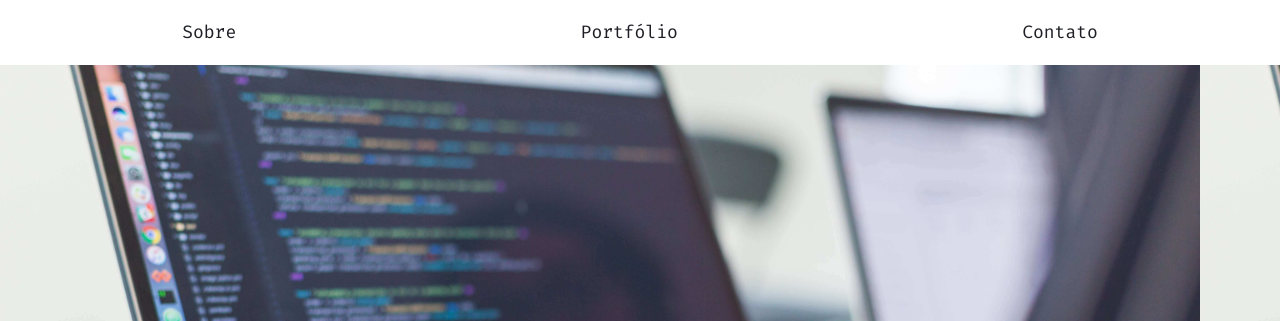
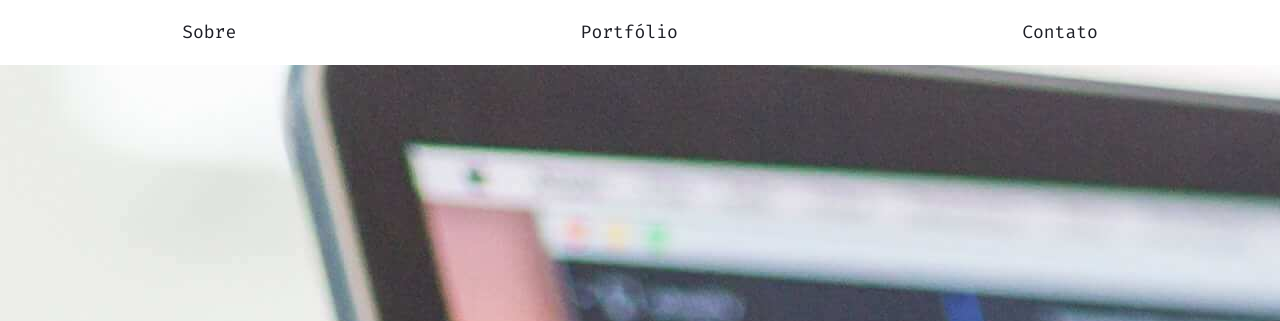
Before and after one commit to seralterego/alura-imersaocss, a plain HTML site: page index.html in a window 1280 px wide. Shown: the top 321 px of the page. Drawn offline with Linux system fonts and the light colour scheme.

Commit message:
Alterações Aula 3

```diff
--- a/css/style.css
+++ b/css/style.css
@@ -7,7 +7,7 @@
 
 body {
   background: url(../img/bg.jpg);
-  background-size: auto 100vh;
+  background-size: cover 100vh;
   background-color: #fff;
   font-family: 'Fira Code', monospace, 'Lucida Sans Unicode', sans-serif;
   height: 100vh;
```
